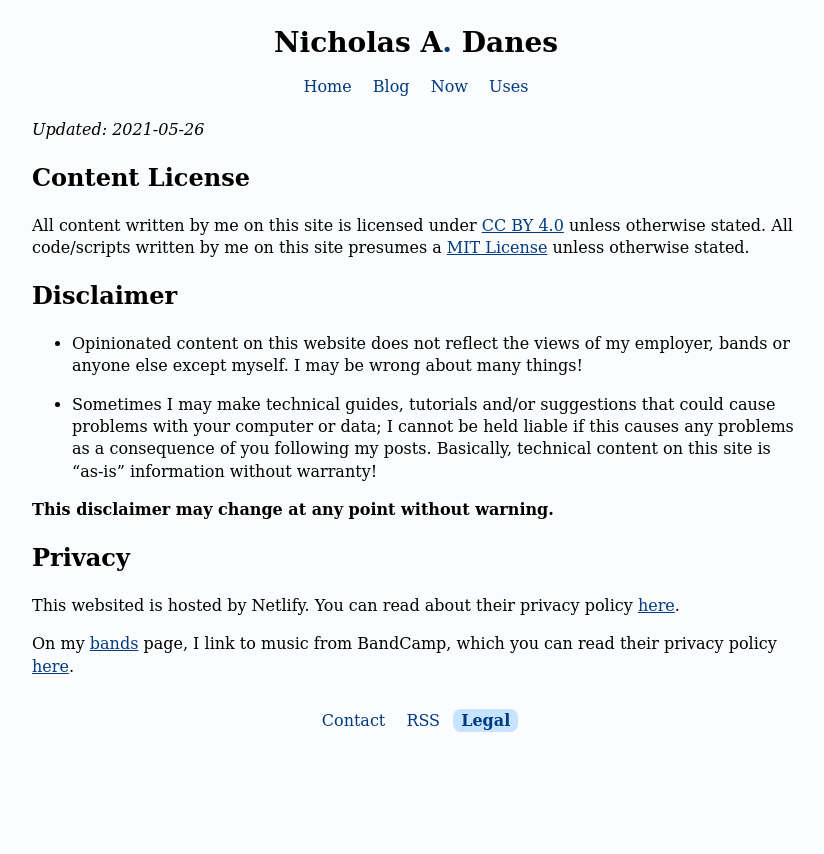
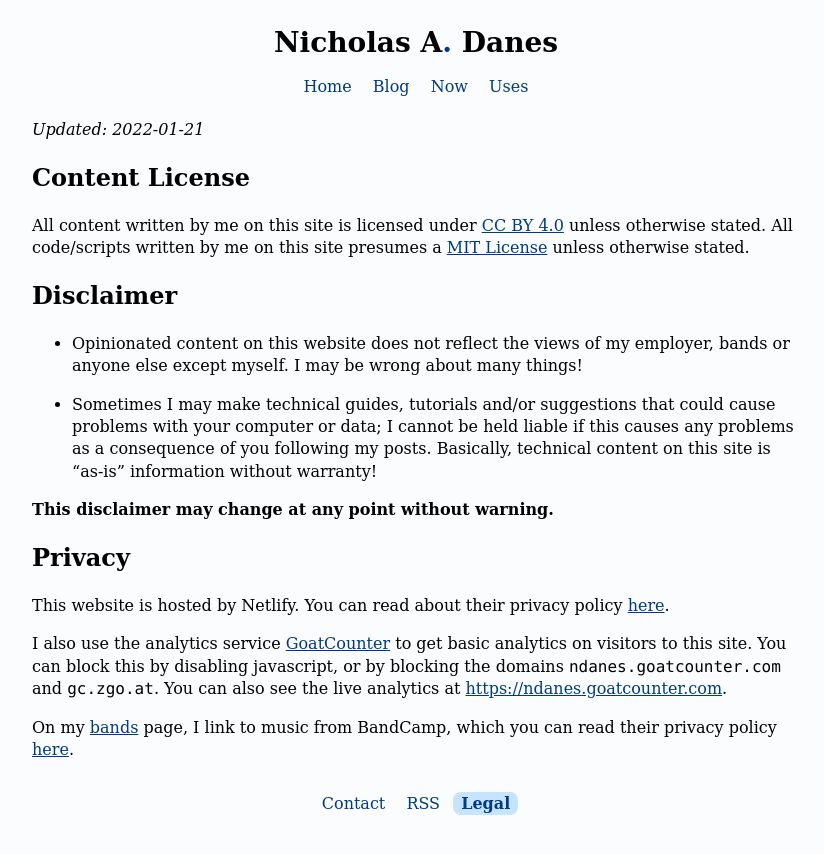
Before and after one commit to danesnick/old_website, a Jekyll site: the page built from legal.markdown, in a window 1280 px wide. Shown: the top 854 px of the page, without its empty margins (224-1048 px from the left). Built offline with Jekyll 4.4.1, drawn with Linux system fonts in a browser that asks for light colours.

Commit message:
Updated privacy policy

```diff
--- a/legal.markdown
+++ b/legal.markdown
@@ -3,7 +3,7 @@ layout: page
 title: Legal
 permalink: /legal/
 ---
-*Updated: 2021-05-26*
+*Updated: 2022-01-21*
 
 ## Content License
 
@@ -19,6 +19,8 @@ All content written by me on this site is licensed under [CC BY 4.0](https://cre
 
 ## Privacy
 
-This websited is hosted by Netlify. You can read about their privacy policy [here](https://www.netlify.com/privacy/).
+This website is hosted by Netlify. You can read about their privacy policy [here](https://www.netlify.com/privacy/).
+
+I also use the analytics service [GoatCounter](https://www.goatcounter.com/help/gdpr) to get basic analytics on visitors to this site. You can block this by disabling javascript, or by blocking the domains `ndanes.goatcounter.com` and `gc.zgo.at`. You can also see the live analytics at [https://ndanes.goatcounter.com](https://ndanes.goatcounter.com/).
 
 On my [bands](/bands) page, I link to music from BandCamp, which you can read their privacy policy [here](https://bandcamp.com/privacy).
```
